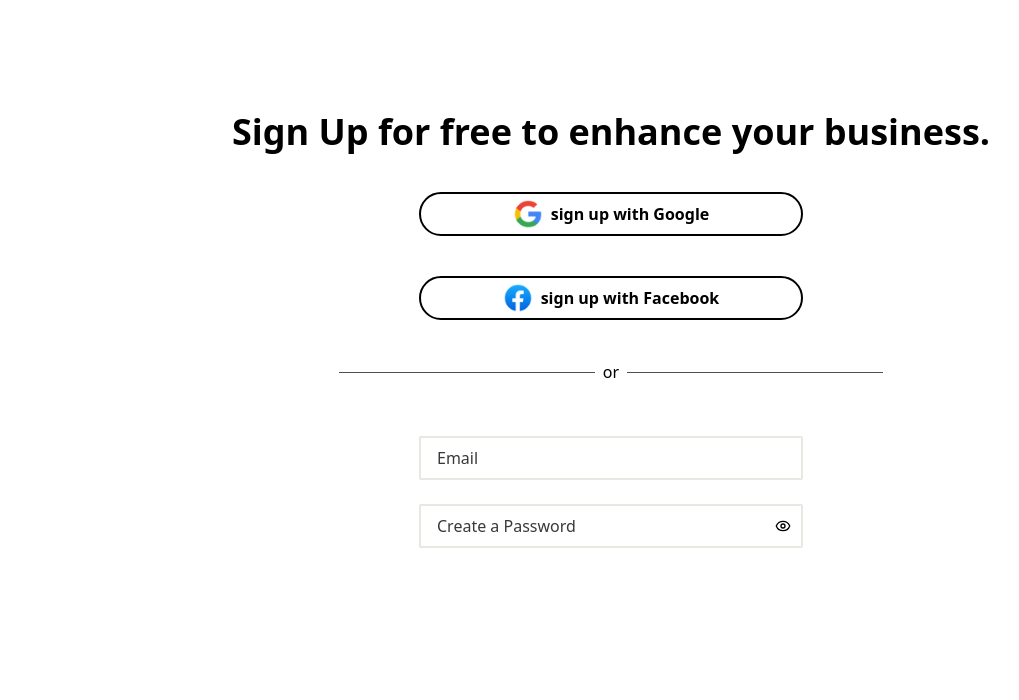
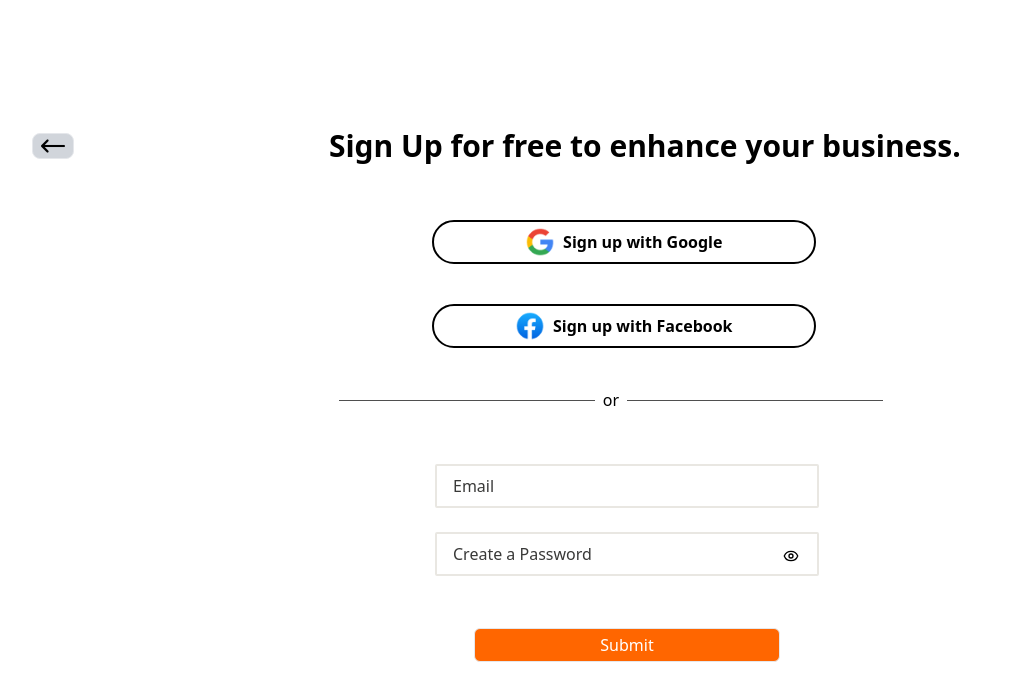
Before and after one commit to Logbiz-Private-Lilmited/LogbizFB, a React (Vite) app: page /signup in a window 1280 px wide. Shown: the top 700 px of the page, without its empty margins (29-1048 px from the left). Built offline with nearby package versions, Linux system fonts and the light colour scheme.

Commit message:
Added submit button and form handler to signup page

```diff
--- a/src/components/Signup/Signup.jsx
+++ b/src/components/Signup/Signup.jsx
@@ -5,17 +5,51 @@ import { useState } from "react";
 
 const Signup = () => {
   const [passwordVisible, setPasswordVisible] = useState(false);
+  const [values, setValues] = useState({ email: "", password: "" });
 
   const togglePasswordVisibility = () => {
     setPasswordVisible(!passwordVisible);
   };
 
+  const handleChange = (e) => {
+    const { name, value } = e.target;
+    setValues({ ...values, [name]: value });
+  };
+
+  const handleSubmit = (e) => {
+    e.preventDefault();
+    console.log(values);
+  };
+
   return (
     <div className="m-auto">
       <div className="flex flex-col flex-wrap space-y-10 justify-center items-center mb-10">
-        <h1 className="text-black text-center text-3xl md:text-4xl font-bold">
-          Sign Up for free to enhance your business.
-        </h1>
+        <div className="flex justify-between md:items-center md:text-center h-full w-screen md:px-12 md:py-4 px-4 py-2">
+          <button className="border rounded-lg px-2 bg-gray-300 w-fit">
+            <svg
+              fill="#000000"
+              version="1.1"
+              id="Layer_1"
+              xmlns="http://www.w3.org/2000/svg"
+              xmlnsXlink="http://www.w3.org/1999/xlink"
+              viewBox="0 0 330 330"
+              xmlSpace="preserve"
+              stroke="#000000"
+              transform="rotate(90)"
+              className="md:h-[24px] md:w-[24px] h-[18px] w-[18px]"
+            >
+              <path
+                id="XMLID_30_"
+                d="M154.394,325.606C157.322,328.535,161.161,330,165,330s7.678-1.465,10.607-4.394l75-75 c5.858-5.857,5.858-15.355,0-21.213c-5.858-5.857-15.356-5.857-21.213,0L180,278.787V15c0-8.284-6.716-15-15-15 c-8.284,0-15,6.716-15,15v263.787l-49.394-49.394c-5.858-5.857-15.355-5.857-21.213,0c-5.858,5.857-5.858,15.355,0,21.213 L154.394,325.606z"
+              />
+            </svg>
+          </button>
+          <div className="flex justify-center items-center text-center w-full">
+            <h1 className="md:text-3xl font-bold flex justify-between">
+              {"Sign Up for free to enhance your business."}
+            </h1>
+          </div>
+        </div>
         <button className="w-full max-w-sm h-11 rounded-full border-2 border-black flex justify-center items-center relative gap-2 font-semibold">
           <img
             className="absolute md:static left-[1rem]"
@@ -24,7 +58,7 @@ const Signup = () => {
             width="30"
             alt="google logos"
           />
-          sign up with Google
+          Sign up with Google
         </button>
         <button className="w-96 h-11 rounded-full border-2 border-black flex justify-center items-center relative gap-2 font-semibold">
           <img
@@ -32,9 +66,9 @@ const Signup = () => {
             src={facebookLogo}
             height="20"
             width="30"
-            alt="f3cebook logo"
+            alt="facebook logo"
           />
-          sign up with Facebook
+          Sign up with Facebook
         </button>
       </div>
       <span className="block text-center font-semibold text-lg md:hidden mb-8">
@@ -48,30 +82,42 @@ const Signup = () => {
       <span className="block text-center font-semibold text-lg md:hidden mt-8">
         Register as a Logistic service provider
       </span>
-      <div className="md:flex hidden flex-col mt-10 items-center justify-center">
+      <form
+        className="md:flex hidden flex-col mt-10 items-center justify-center ml-8"
+        onSubmit={handleSubmit}
+      >
         <input
           type="email"
-          name="Email"
+          name="email"
           id="Email"
           placeholder="Email"
+          value={values.email}
+          onChange={handleChange}
           className="border-2 border-[#E9E7E2] w-96 px-4 py-2 rounded-sm placeholder:text-[#393938] placeholder:text-base my-3"
         />
         <div className="relative w-96 my-3">
           <input
             type={passwordVisible ? "text" : "password"}
-            name="Password"
+            name="password"
             id="Password"
             placeholder="Create a Password"
+            value={values.password}
+            onChange={handleChange}
             className="border-2 border-[#E9E7E2] w-full px-4 py-2 rounded-sm placeholder:text-[#393938] placeholder:text-base"
           />
-          <span
-            className="absolute inset-y-0 right-0 flex items-center pr-3 cursor-pointer"
+          <div
+            className="absolute top-4 right-2 flex items-center pr-3 cursor-pointer"
             onClick={togglePasswordVisibility}
           >
             {passwordVisible ? <LuEyeOff /> : <LuEye />}
-          </span>
+          </div>
         </div>
-      </div>
+        <div className="flex items-center justify-center text-center md:py-10 w-full">
+          <button className="w-1/4 p-1 border rounded-md bg-[#FF6600] text-white">
+            Submit
+          </button>
+        </div>
+      </form>
     </div>
   );
 };
```
